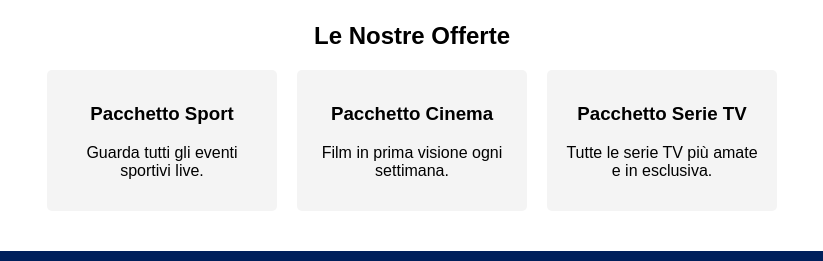
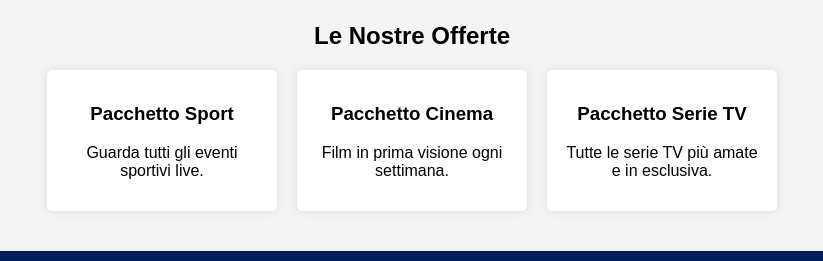
Before and after one commit to Cloud88vr/OFFERTE-SKY, a plain HTML site: page index.html in a window 1280 px wide. Shown: the part 318-579 px from the top of the page, 228-1051 px from the left. Drawn offline with Linux system fonts and the light colour scheme.

Commit message:
Update styles.css

```diff
--- a/styles.css
+++ b/styles.css
@@ -3,6 +3,7 @@ body {
     margin: 0;
     padding: 0;
     text-align: center;
+    background-color: #f4f4f4;
 }
 
 header {
@@ -44,10 +45,11 @@ nav a {
 }
 
 .offerta {
-    background-color: #f4f4f4;
+    background-color: white;
     padding: 15px;
     border-radius: 5px;
     width: 200px;
+    box-shadow: 0 0 10px rgba(0, 0, 0, 0.1);
 }
 
 footer {
```
